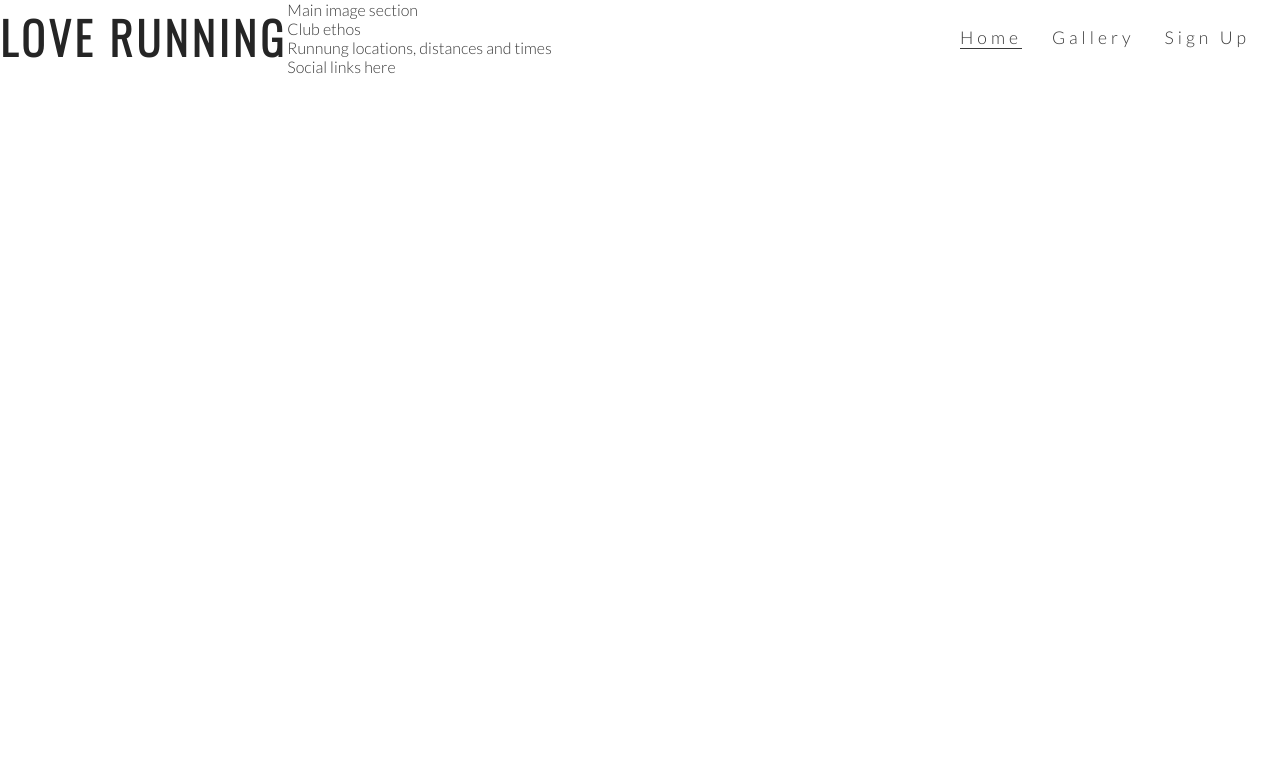
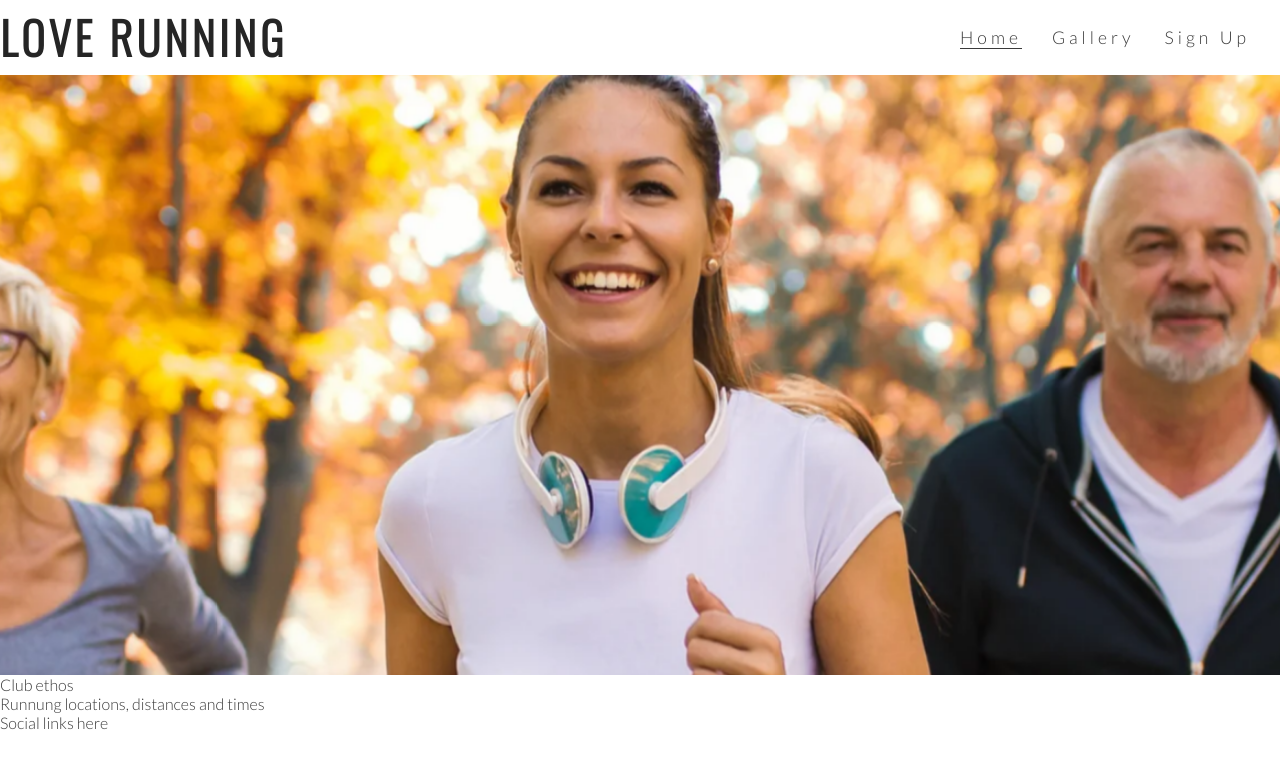
Before and after one commit to alakeldev/love-running-ci-walkthrough-project-float, a plain HTML site: page index.html in a window 1280 px wide. Drawn offline with nearby package versions, Linux system fonts and the light colour scheme.

Commit message:
add hero image and animation for zoom

```diff
--- a/assets/css/style.css
+++ b/assets/css/style.css
@@ -57,3 +57,32 @@ h2 {
 .active {
     border-bottom: 1px solid #3a3a3a;
 }
+
+#hero-outer {
+    height: 600px;
+    width: 100%;
+    overflow: hidden;
+}
+
+#hero-image {
+    height: 600px;
+    width: 100%;
+    background: url('../images/hero-image.webp') no-repeat center center ;
+
+    /* animates zoom effect on loading page */
+    animation-name: hero-zoom;
+    animation-duration: 5s;
+    animation-fill-mode: forwards;
+
+}
+
+/* creats the level of zoom for hero image */
+
+@keyframes hero-zoom {
+    from {
+        transform: scale(1);
+    }
+    to {
+        transform: scale(1.1);
+    }
+}
--- a/index.html
+++ b/index.html
@@ -29,8 +29,10 @@
             </ul>
         </nav>
     </header>
-    <section>
-        Main image section
+    <section id="hero-outer">
+        <div id="hero-image">
+                                           <!--<img src="assets/images/hero-image.webp" alt=""> don't add the photo in html file* -->
+        </div>
     </section>
     <section>
         Club ethos
```
Also changed, not shown: assets/images/hero-image.webp (added).
